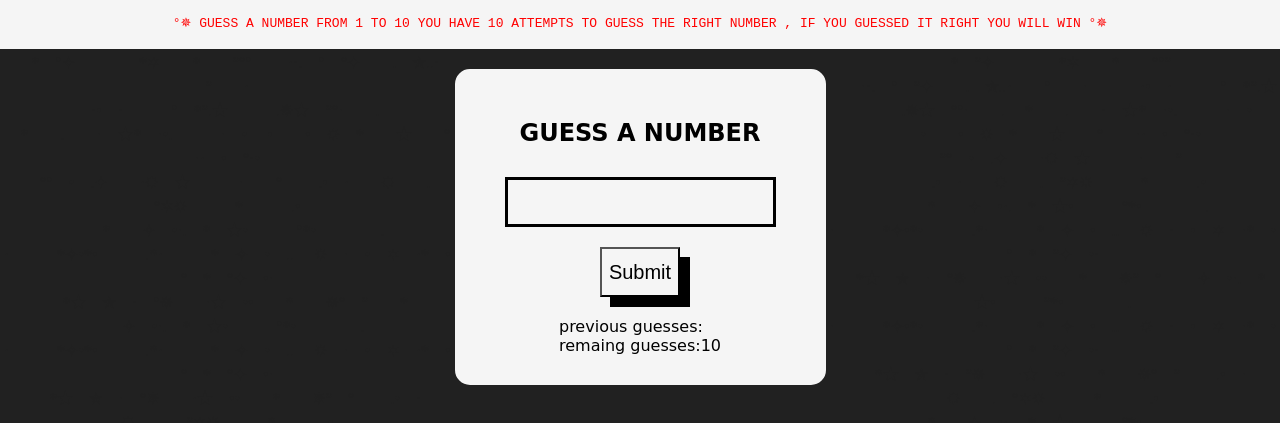
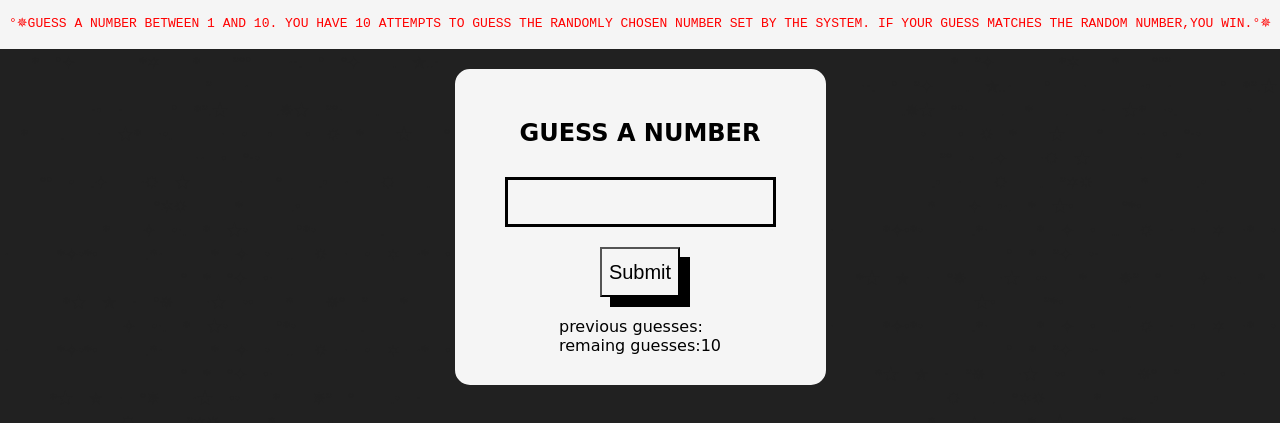
Before and after one commit to avinash-0-1/GUESS-A-NUMBER-GAME, a plain HTML site: page index.html in a window 1280 px wide. Shown: the part 41-464 px from the top of the page. Drawn offline with Linux system fonts and the light colour scheme.

Commit message:
Update heading index.html

```diff
--- a/index.html
+++ b/index.html
@@ -11,7 +11,7 @@
     <div class="heading">
         <h1><span id="h">NUMBER GUESSING GAME</span></h1>
         <br>
-        <p id="p">°✵ GUESS A NUMBER FROM 1 TO 10 YOU HAVE 10 ATTEMPTS TO GUESS THE RIGHT NUMBER , IF YOU GUESSED IT RIGHT YOU WILL WIN °✵</p>
+        <p id="p">°✵GUESS A NUMBER BETWEEN 1 AND 10. YOU HAVE 10 ATTEMPTS TO GUESS THE RANDOMLY CHOSEN NUMBER SET BY THE SYSTEM. IF YOUR GUESS MATCHES THE RANDOM NUMBER,YOU WIN.°✵</p>
     </div>
 
 <div class="box">
```
